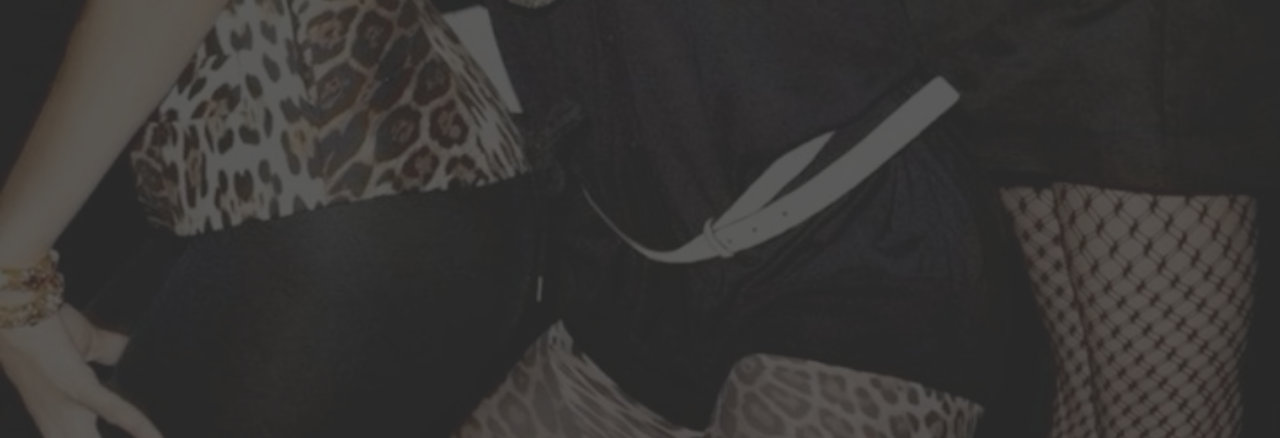
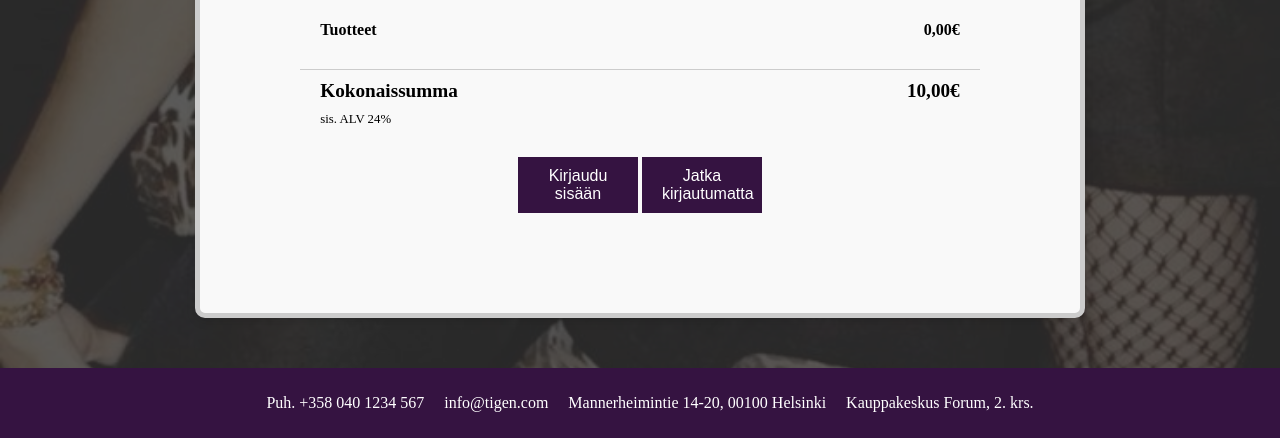
Before and after one commit to Diag0n/Tigen, a PHP site: page /ostoskori.html in a window 1280 px wide. Shown: the part 1017-1455 px from the top of the page. Run offline with PHP 8.4, Linux system fonts and the light colour scheme.

Commit message:
updated css

```diff
--- a/css.css
+++ b/css.css
@@ -1,14 +1,32 @@
 html, body {
-    height: auto;
+    height: 100%;
     margin: 0;
+    padding: 0;
     display: block;
     flex-direction: column;
+    overflow-x: hidden;
+    overflow-y: auto;
+}
+
+body {
+    min-height: 100vh;
+    display: flex;
+    flex-direction: column;
+}
+
+.background-image {
+    position: fixed;
+    top: 0;
+    left: 0;
+    width: 100vw;
+    height: 100vh;
     background-image: url(kuvat/kuva7.jpeg);
     background-size: cover;
     background-repeat: no-repeat;
-    overflow-x: hidden;
-    overflow-y: auto;
+    z-index: 0;
+    pointer-events: none;
 }
+
 .overlay {
     position: fixed;
     top: 0;
@@ -16,8 +34,10 @@ html, body {
     width: 100vw;
     height: 100vh;
     background-color: rgba(50, 50, 50, 0.8); /*OPACITY 70%*/
-    z-index: 0; /* Ensure it is above the background image */
+    z-index: 1; /* Above background, below content */
+    pointer-events: none; /* So it doesn't block clicks */
 }
+
 footer {
     display: flex;
     justify-content: center;
@@ -29,9 +49,11 @@ width: 100%;
     margin-top: auto;
     z-index: 2;
 }
+
 footer p {
     color: white
 }
+
 header {
     display: flex;
     justify-content: space-between;
@@ -42,12 +64,14 @@ background: white;
     width: 100%;
     z-index: 2;
 }
+
 .ImageLogo {
     width: 100px;
     height: 100px;
     transform: scale(2);
     color: black;
 }
+
 .buttons {
     display: flex;
     gap: 20px;
@@ -55,6 +79,7 @@ color: black;
     position: fixed;
     right: 50px;
 }
+
 .buttons a {
     text-decoration: none;
     background-color: #351341;
@@ -256,12 +281,14 @@ header, .carousel-container, .product-slots, footer {
     position: relative;
     z-index: 1; /* Ensure these elements are above the overlay */
 }
+
 .search-container {
     display: flex;
     justify-content: center;
     align-items: center;
     position: relative;
 }
+
 .open-search {
     padding: 10px 60px;
     background-color: #ffffff;
@@ -303,6 +330,7 @@ header, .carousel-container, .product-slots, footer {
 .search-container.active .dropdown-content {
     display: block;
 }
+
 .cart-box {
     max-width: 900px;
     margin: 50px auto;
@@ -312,13 +340,19 @@ header, .carousel-container, .product-slots, footer {
     background: #f9f9f9;
     box-shadow: 0px 4px 10px rgba(0, 0, 0, 0.1);
     text-align: center;
-}.cart-item {
+}
+
+.cart-item {
+    border-top: 2px solid #ccc;
+    border-bottom: 2px solid #ccc;
+    border-left: 2px solid #ccc;
+    border-right: 2px solid #ccc;
     display: flex;
     align-items: center;
     justify-content: space-between;
-    border-bottom: 1px solid #ddd;
     padding: 10px 0;
 }
+
 .buy-button {
     background: #351341;
     color: white;
@@ -327,12 +361,14 @@ header, .carousel-container, .product-slots, footer {
     cursor: pointer;
     font-size: 16px;
     margin-top: 20px;
-    width: 80px;
+    width: 120px;
     align-self: flex-start;
 }
+
 .buy-button:hover {
     background: rgb(0, 0, 0);
 }
+
 .remove-item {
     background: rgb(255, 77, 77);
     color: white;
@@ -340,20 +376,69 @@ header, .carousel-container, .product-slots, footer {
     padding: 5px 10px;
     cursor: pointer;
 }
+
 .remove-item:hover {
     background: rgb(200, 50, 50);
 }
+
 .ShirtImage {
     width: 180px;
     height: auto;
 }
+
 .product-container {
     display: flex;
     align-items: center;
     gap: 20px;
     margin: 40px 0;
 }
+
 .product-text {
     line-height: 1.5;
     transform: translateY(-px);
 }
+
+.main-wrapper {
+    z-index: 1;
+    display: flex;
+    flex-direction: column;
+    min-height: 100vh;
+}
+.total-container {
+    display: flex;
+    justify-content: space-between;
+    padding: 10px 20px;
+    font-weight: bold;
+    font-size: 1.2rem;
+    border-top: 1px solid #ccc;
+    margin-top: 20px;
+}
+.tax-info {
+    font-size: 0.8rem;
+    color: #000000;
+    margin: 0 20px 10px 20px;
+    margin-left: 20px;
+    text-align: left;
+}
+.shipping-container {
+    display: flex;
+    justify-content: space-between;
+    padding: 10px 20px;
+    font-weight: bold;
+    font-size: 1.0rem;
+}
+.log-in-button {
+    background: #351341;
+    color: white;
+    border: none;
+    padding: 10px 20px;
+    cursor: pointer;
+    font-size: 16px;
+    margin-top: 20px;
+    width: 120px;
+    align-self: flex-start;
+}
+
+h2 {
+
+}
--- a/ostoskori.html
+++ b/ostoskori.html
@@ -9,7 +9,9 @@
     <link href="https://fonts.googleapis.com/css2?family=PT+Sans+Narrow&display=swap" rel="stylesheet">
 </head>
 <body>
+    <div class="background-image"></div>
     <div class="overlay"></div>
+    <div class="main-wrapper">
         <header>
             <img src="kuvat/TigenImageLogo.png" alt="Tigen" class="ImageLogo">
             <div class="search-container">
@@ -20,9 +22,20 @@
                     <button onclick="location.href='kategoria3.html'">Kategoria 3</button>
                     <button onclick="location.href='kategoria4.html'">Kategoria 4</button>
                 </div>
+            </div>
         </header>
-    <h1>Ostoskori</h1>
+
         <div class="cart-box">
+            <h2>Ostoskori</h2>
+            <div class="cart-item">
+                <img src="kuvat/kengät1.jpeg" alt="Tuote 1" class="tuotekuva1">
+                <div class="cart-item-info">
+                    <p>Tuote 2</p>
+                    <p>Hinta: X€</p>
+                    <input type="number" value="1" min="1">
+                </div>
+                <button class="remove-item">Poista tuote</button>
+            </div>
             <div class="cart-item">
                 <img src="kuvat/kengät1.jpeg" alt="Tuote 1" class="tuotekuva1">
                 <div class="cart-item-info">
@@ -30,18 +43,31 @@
                     <p>Hinta: X€</p>
                     <input type="number" value="1" min="1">
                 </div>
-            <br>
                 <button class="remove-item">Poista tuote</button>
             </div>
-        <button class="buy-button">Osta</button>
+                <div class="shipping-container">
+                    <span>Toimituskulut</span>
+                    <span>10,00€</span>
                 </div>
-
+                <div class="shipping-container">
+                    <span>Tuotteet</span>
+                    <span>0,00€</span>
+                </div>
+            <div class="total-container">
+                <span>Kokonaissumma</span>
+                <span>10,00€</span>
+            </div>
+            <p class="tax-info">sis. ALV 24%</p>
+            <button class="log-in-button">Kirjaudu sisään</button>
+            <button class="buy-button">Jatka kirjautumatta</button>
+        </div>
         <footer>
             <p>Puh. +358 040 1234 567</p>
             <p>info@tigen.com</p>
             <p>Mannerheimintie 14-20, 00100 Helsinki</p>
             <p>Kauppakeskus Forum, 2. krs.</p>
         </footer>
+    </div>
     <script src="script.js"></script>
 </body>
 </html>
```
Also changed, not shown: ostoskori2.html (added, +25 -0 lines). Lines whose indentation alone changed are shown as unchanged.
